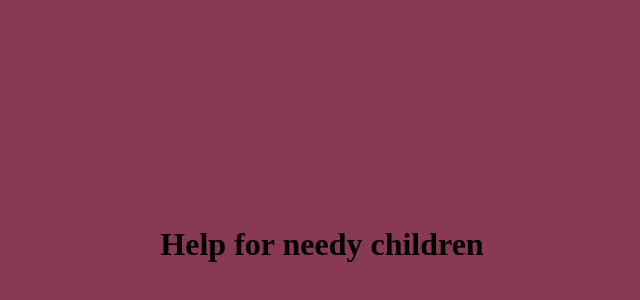
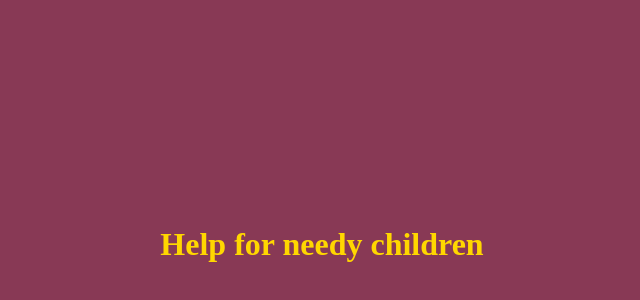
Before and after one commit to Cherrrryy/HelpForNeedyChildren, a plain HTML site: page index.html in a window 1280 px wide. Shown: the part 48-348 px from the top of the page, without its empty margins (318-958 px from the left). Drawn offline with Linux system fonts and the light colour scheme.

Commit message:
modification de la couleur du grand titre

```diff
--- a/index.html
+++ b/index.html
@@ -5,6 +5,6 @@
 		<title></title>
 	</head>
 	<body style="background-color:#883955">
-		<h1 style="padding-top:20%; padding-bottom:20%; text-align:center">Help for needy children</h1>
+		<h1 style="padding-top:20%; padding-bottom:20%; text-align:center; color:gold">Help for needy children</h1>
 	</body>
 </html>
```
